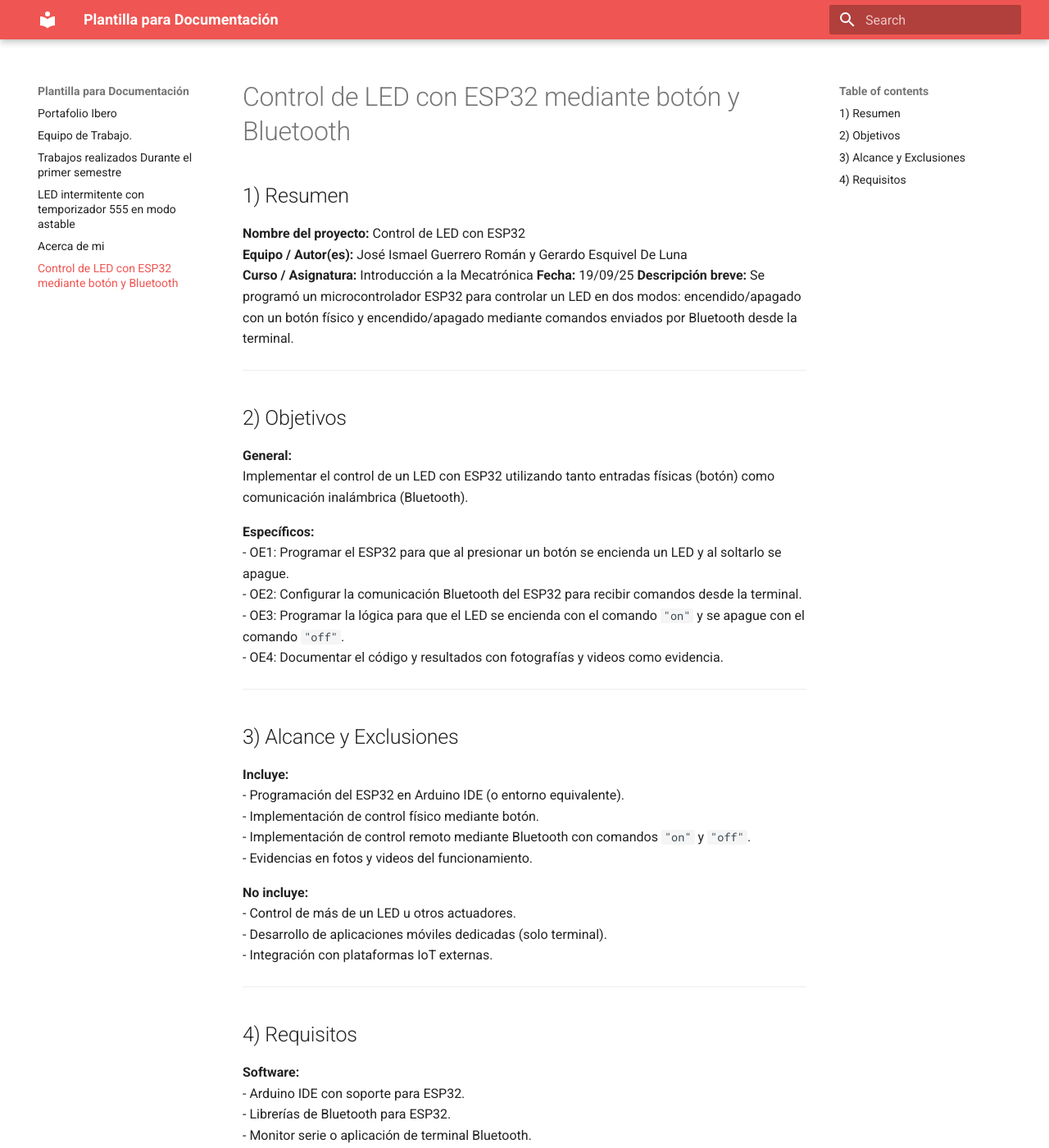
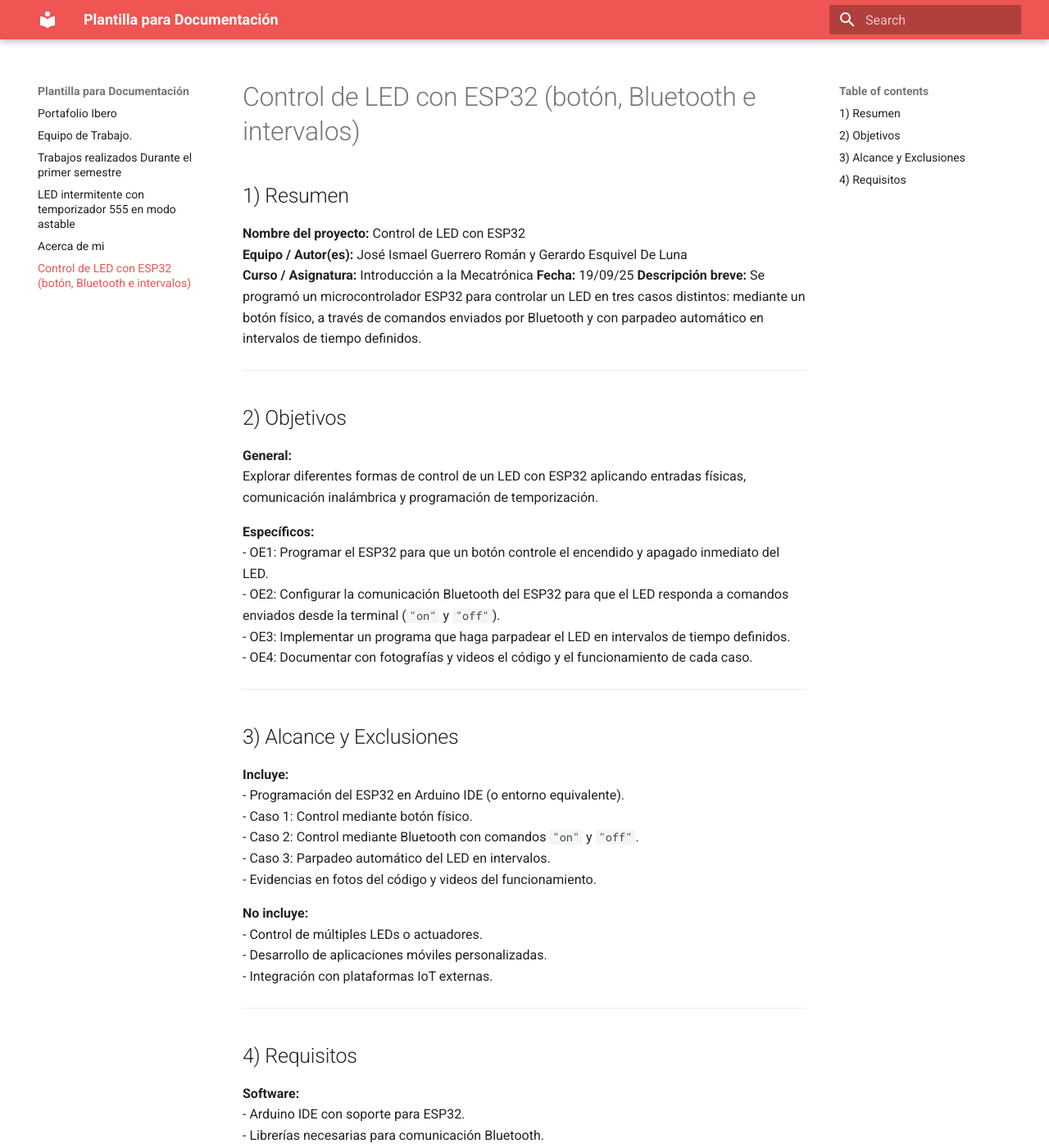
Before and after one commit to Joy-2307/Portafolio_Ibero_JIGR, an MkDocs documentation site: the page built from docs/control de led con ESP32.md, in a window 1280 px wide and 1400 px high. Shown: the whole window at 82% size. Built offline with MkDocs 1.6.1 and Material for MkDocs 9.7.7, drawn with Linux system fonts in a browser that asks for light colours; some of the changed text lies outside the part shown.

Commit message:
Update control de led con ESP32.md

```diff
--- a/docs/control de led con ESP32.md
+++ b/docs/control de led con ESP32.md
@@ -1,36 +1,37 @@
-# Control de LED con ESP32 mediante botón y Bluetooth
+# Control de LED con ESP32 (botón, Bluetooth e intervalos)
 
 ## 1) Resumen
 **Nombre del proyecto:** Control de LED con ESP32
 **Equipo / Autor(es):** José Ismael Guerrero Román y Gerardo Esquivel De Luna
 **Curso / Asignatura:** Introducción a la Mecatrónica
 **Fecha:** 19/09/25
-**Descripción breve:** Se programó un microcontrolador ESP32 para controlar un LED en dos modos: encendido/apagado con un botón físico y encendido/apagado mediante comandos enviados por Bluetooth desde la terminal.
+**Descripción breve:** Se programó un microcontrolador ESP32 para controlar un LED en tres casos distintos: mediante un botón físico, a través de comandos enviados por Bluetooth y con parpadeo automático en intervalos de tiempo definidos.
 
 ---
 
 ## 2) Objetivos
 **General:**
-Implementar el control de un LED con ESP32 utilizando tanto entradas físicas (botón) como comunicación inalámbrica (Bluetooth).
+Explorar diferentes formas de control de un LED con ESP32 aplicando entradas físicas, comunicación inalámbrica y programación de temporización.
 
 **Específicos:**
-- OE1: Programar el ESP32 para que al presionar un botón se encienda un LED y al soltarlo se apague.
-- OE2: Configurar la comunicación Bluetooth del ESP32 para recibir comandos desde la terminal.
-- OE3: Programar la lógica para que el LED se encienda con el comando `"on"` y se apague con el comando `"off"`.
-- OE4: Documentar el código y resultados con fotografías y videos como evidencia.
+- OE1: Programar el ESP32 para que un botón controle el encendido y apagado inmediato del LED.
+- OE2: Configurar la comunicación Bluetooth del ESP32 para que el LED responda a comandos enviados desde la terminal (`"on"` y `"off"`).
+- OE3: Implementar un programa que haga parpadear el LED en intervalos de tiempo definidos.
+- OE4: Documentar con fotografías y videos el código y el funcionamiento de cada caso.
 
 ---
 
 ## 3) Alcance y Exclusiones
 **Incluye:**
 - Programación del ESP32 en Arduino IDE (o entorno equivalente).
-- Implementación de control físico mediante botón.
-- Implementación de control remoto mediante Bluetooth con comandos `"on"` y `"off"`.
-- Evidencias en fotos y videos del funcionamiento.
+- Caso 1: Control mediante botón físico.
+- Caso 2: Control mediante Bluetooth con comandos `"on"` y `"off"`.
+- Caso 3: Parpadeo automático del LED en intervalos.
+- Evidencias en fotos del código y videos del funcionamiento.
 
 **No incluye:**
-- Control de más de un LED u otros actuadores.
-- Desarrollo de aplicaciones móviles dedicadas (solo terminal).
+- Control de múltiples LEDs o actuadores.
+- Desarrollo de aplicaciones móviles personalizadas.
 - Integración con plataformas IoT externas.
 
 ---
@@ -38,7 +39,7 @@ Implementar el control de un LED con ESP32 utilizando tanto entradas físicas (b
 ## 4) Requisitos
 **Software:**
 - Arduino IDE con soporte para ESP32.
-- Librerías de Bluetooth para ESP32.
+- Librerías necesarias para comunicación Bluetooth.
 - Monitor serie o aplicación de terminal Bluetooth.
 
 **Hardware:**
@@ -50,6 +51,7 @@ Implementar el control de un LED con ESP32 utilizando tanto entradas físicas (b
 
 **Conocimientos previos:**
 - Programación básica en Arduino/ESP32.
-- Conceptos de entradas digitales (lectura de botones).
-- Manejo de salidas digitales (encendido de LED).
-- Comunicación básica vía Bluetooth.
+- Manejo de entradas digitales (lectura de botones).
+- Control de salidas digitales (encendido y apagado de LED).
+- Conceptos de comunicación básica vía Bluetooth.
+- Uso de funciones de temporización (`delay`, `millis`, etc.) para parpadeo en intervalos.
```
